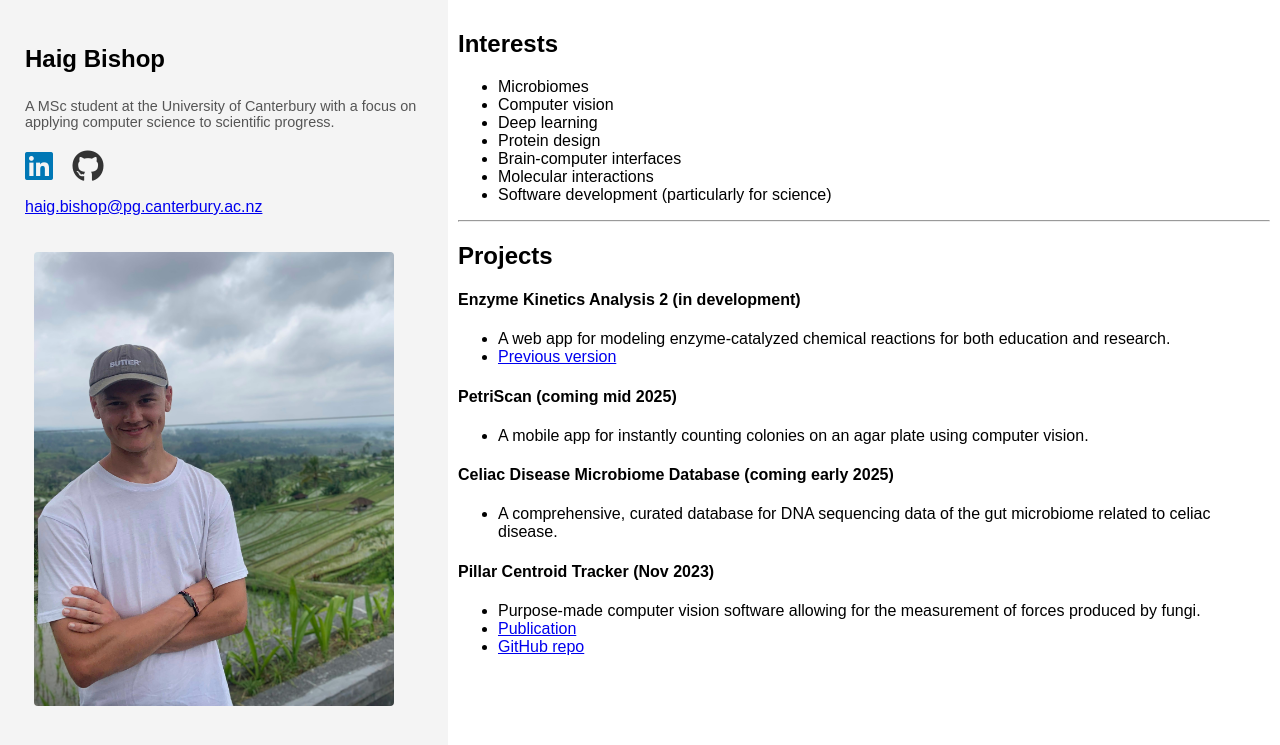
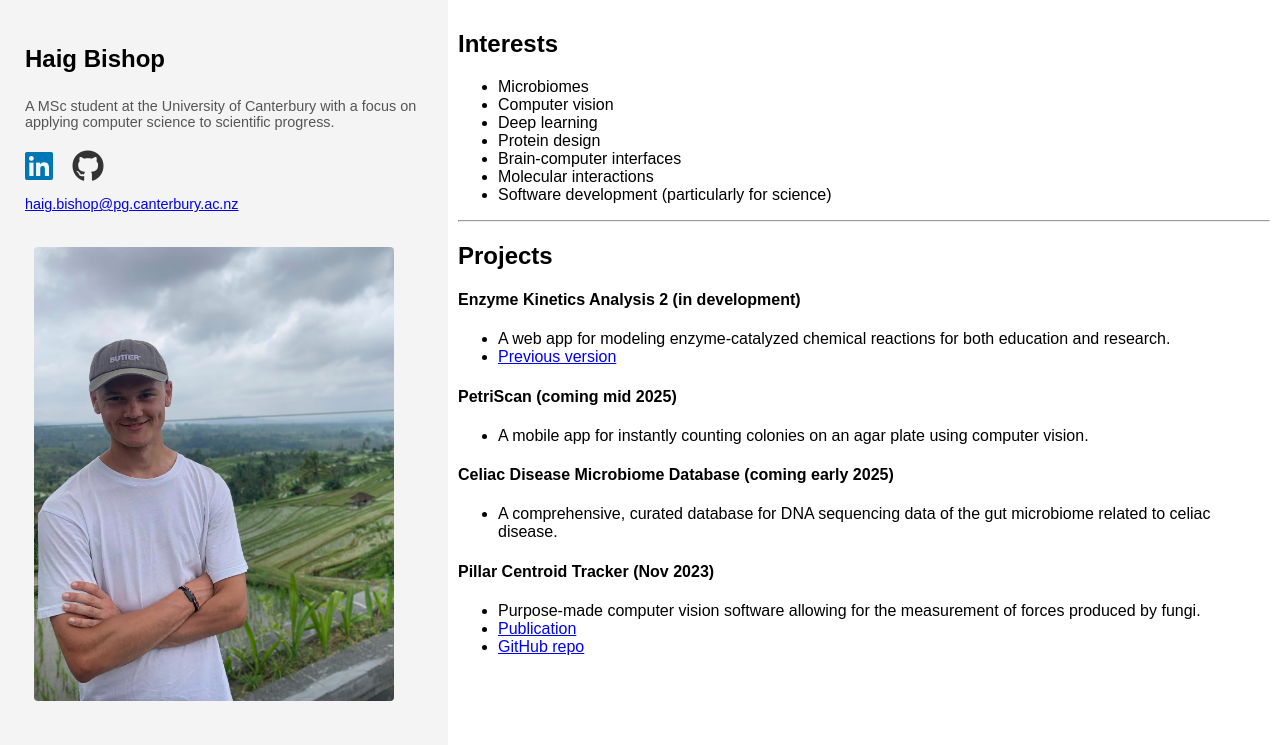
Before and after one commit to HaigBishop/HaigBishop.github.io, a Jekyll site: the page built from index.md, in a window 1280 px wide. Shown: the top 745 px of the page. Built offline with Jekyll 4.4.1, drawn with Linux system fonts in a browser that asks for light colours.

Commit message:
Update custom.css

```diff
--- a/assets/css/custom.css
+++ b/assets/css/custom.css
@@ -32,12 +32,16 @@ body {
 }
 /* Bio text styles */
 .bio {
-  font-size: 0.9em; /* Adjust the font size */
-  color: #555; /* Optional: Softer color */
-  margin-top: 5px; /* Reduce the gap above the bio */
-  margin-bottom: 5px; /* Reduce the gap below the bio */
+  font-size: 0.9em;
+  color: #555;
+  margin-top: 5px;
+  margin-bottom: 5px;
 }
 
+.email {
+  font-size: 0.9em;
+  color: #555;
+}
 /* Social links styling */
 .social-links {
   margin-top: 15px; /* Adjust spacing above the icons */
```
